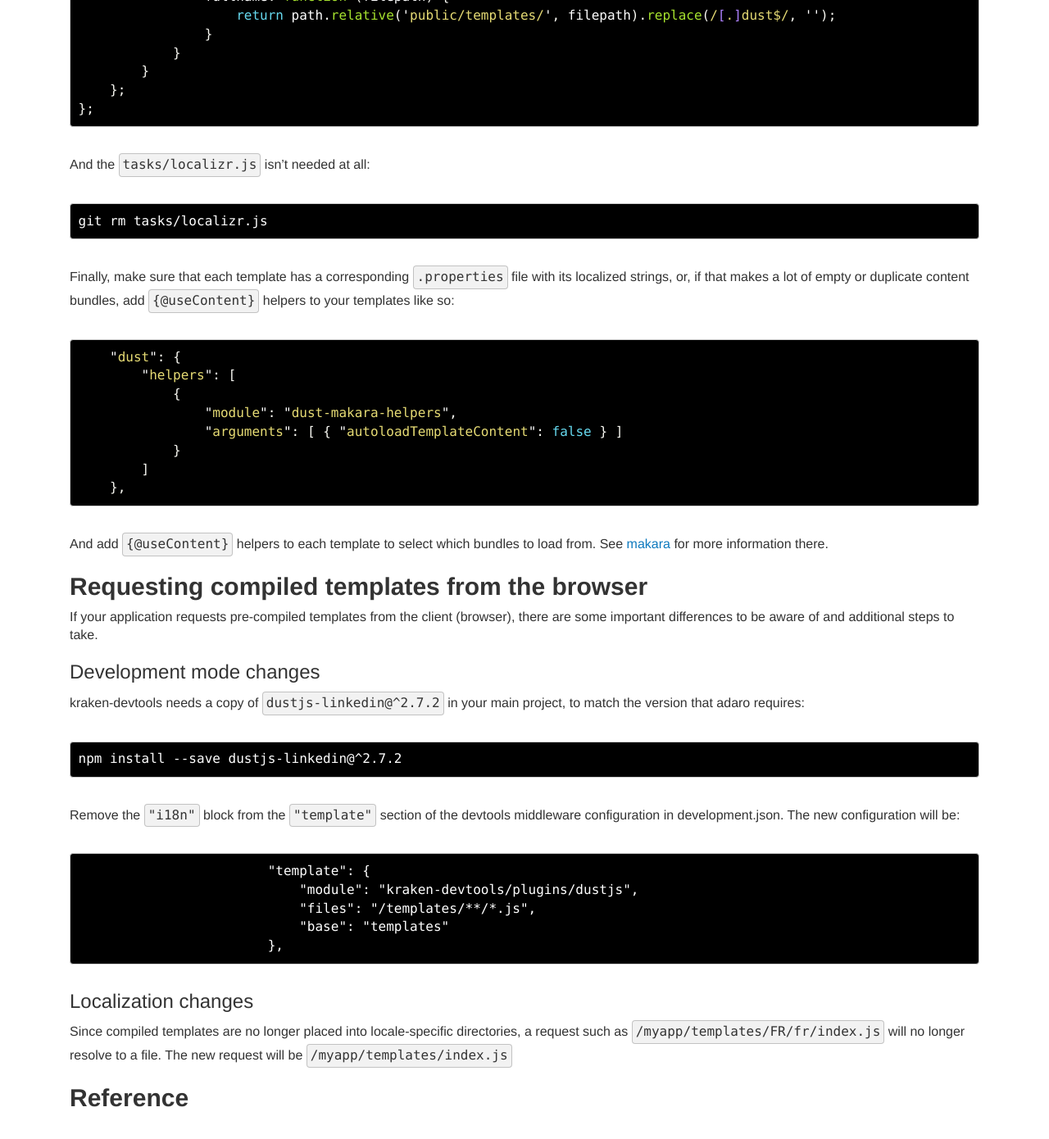
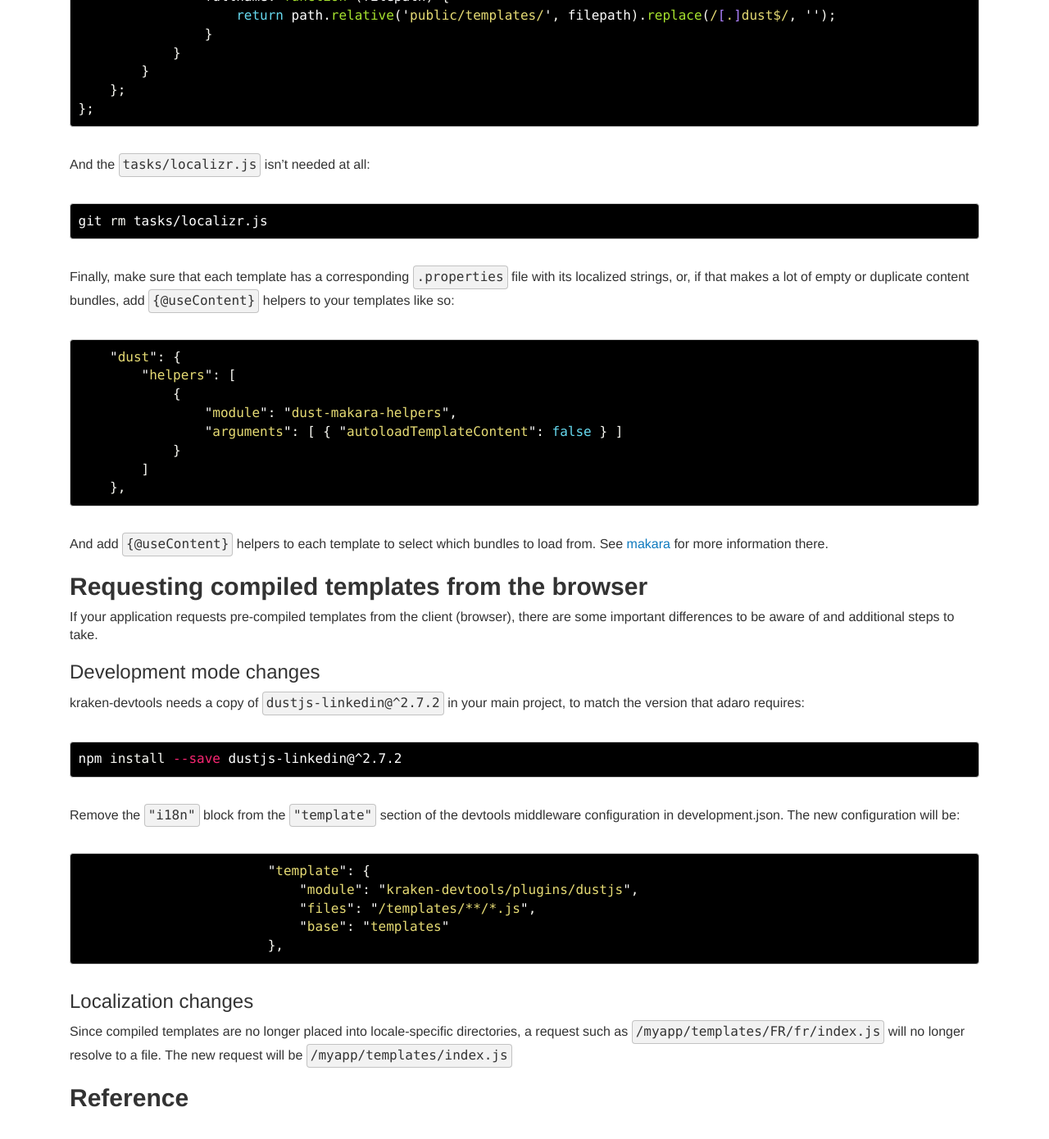
Before and after one commit to krakenjs/krakenjs.github.io, a Jekyll site: the page built from _posts/2015-07-09-upgrading-makara.md, in a window 1280 px wide and 1400 px high, scrolled down 3867 px. Shown: the top 1390 px of the window at 82% size. Built offline with Jekyll 4.4.1, drawn with Linux system fonts in a browser that asks for light colours; Markdown is read by kramdown in place of the engine named in the settings; some of the changed text lies outside the part shown.

Commit message:
Put languages on remaining untagged code block fences

````diff
--- a/_posts/2015-07-09-upgrading-makara.md
+++ b/_posts/2015-07-09-upgrading-makara.md
@@ -7,7 +7,7 @@ With the [release of makara 2.0.0] last week, I figured it would be a good time
 
 First, let's install the new components and remove the old:
 
-```
+```bash
 npm rm --save adaro dustjs-helpers dustjs-linkedin engine-munger grunt-localizr
 npm install --save "makara@^2.0.0" "dust-makara-helpers@^4.0.0"
 ```
@@ -150,7 +150,7 @@ module.exports = function dustjs(grunt) {
 
 And the `tasks/localizr.js` isn't needed at all:
 
-```
+```bash
 git rm tasks/localizr.js
 ```
 
@@ -178,14 +178,14 @@ and additional steps to take.
 
 kraken-devtools needs a copy of `dustjs-linkedin@^2.7.2` in your main project, to match the version that adaro requires:
 
-```
+```bash
 npm install --save dustjs-linkedin@^2.7.2
 ```
 
 Remove the `"i18n"` block from the `"template"` section of the devtools middleware configuration in development.json. The new
 configuration will be:
 
-```
+```javascript
                         "template": {
                             "module": "kraken-devtools/plugins/dustjs",
                             "files": "/templates/**/*.js",
````
